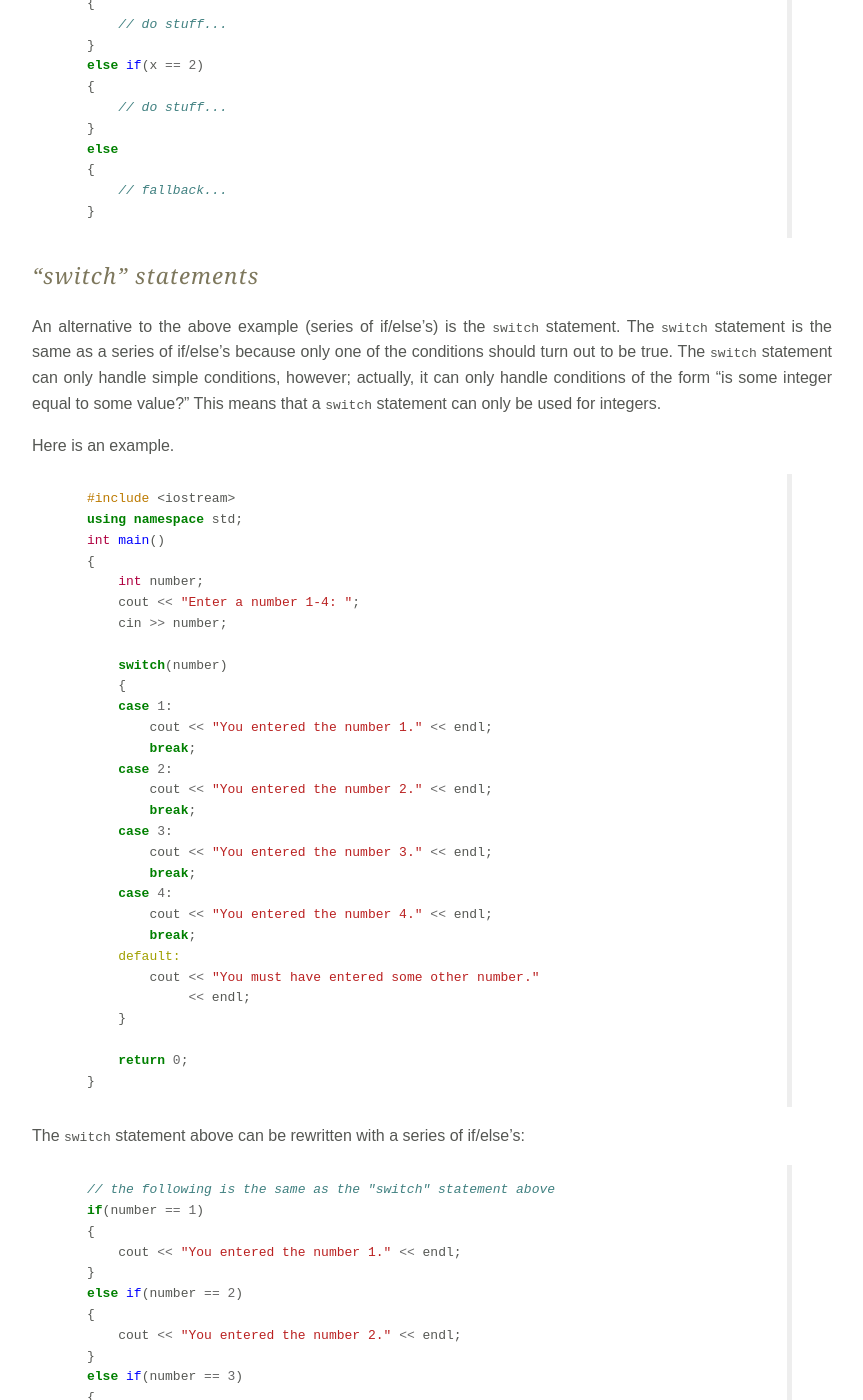
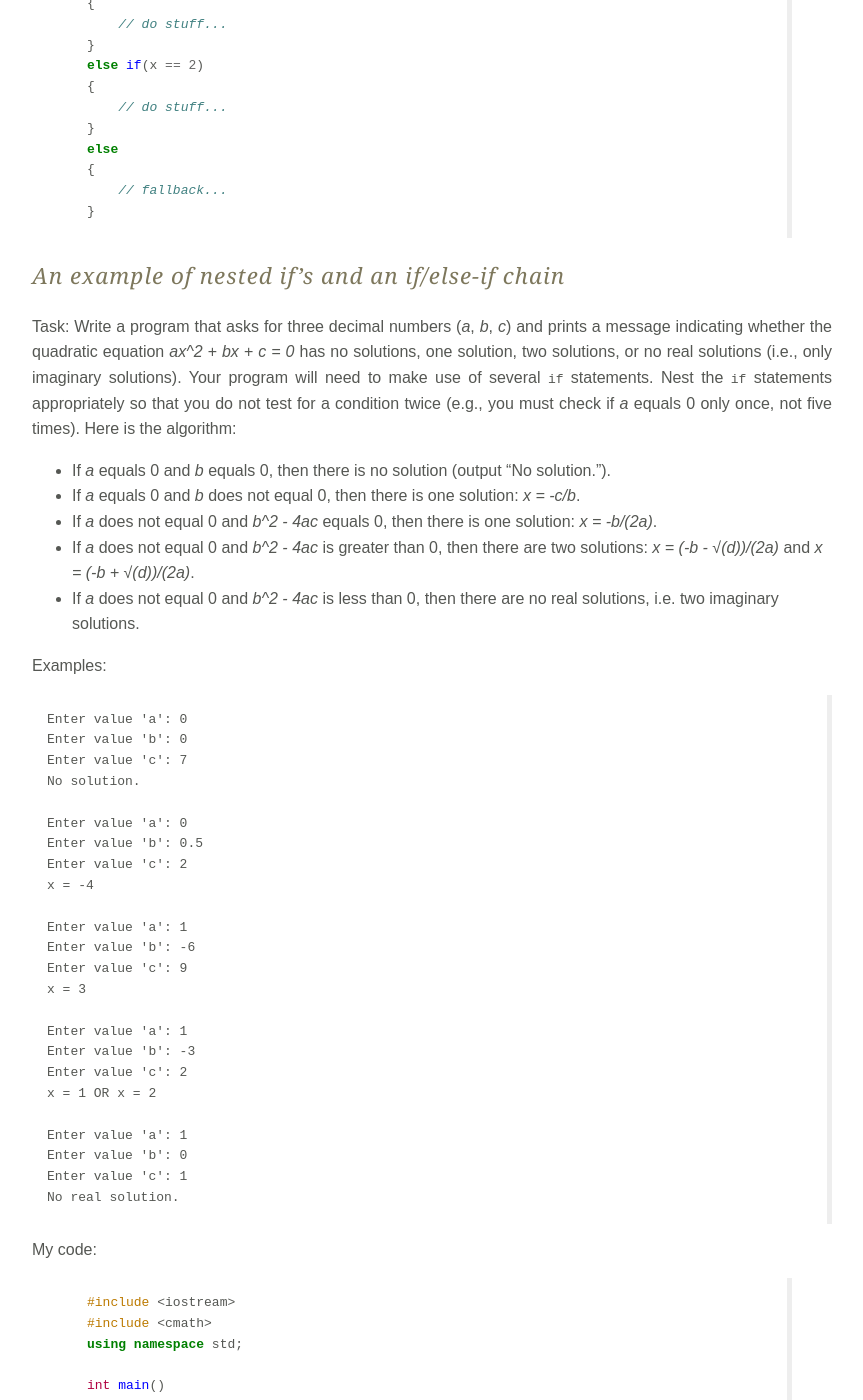
Before and after one commit to joshuaeckroth/cse230-website, a Jekyll site: the page built from lecture/conditionals.markdown, in a window 1280 px wide and 1400 px high, scrolled down 3740 px. Shown: the whole window, without its empty margins (208-1071 px from the left). Built offline with Jekyll 4.4.1, drawn with Linux system fonts in a browser that asks for light colours; Markdown is read by kramdown in place of the engine named in the settings; some of the changed text lies outside the part shown.

Commit message:
Added quadratic example to conditionals notes.

```diff
--- a/lecture/conditionals.markdown
+++ b/lecture/conditionals.markdown
@@ -194,6 +194,101 @@ else
 }
 {% endhighlight %}
 
+## An example of nested if's and an if/else-if chain
+
+Task: Write a program that asks for three decimal numbers (*a*, *b*, *c*) and
+prints a message indicating whether the quadratic equation *ax^2 + bx + c = 0* has no
+solutions, one solution, two solutions, or no real solutions (i.e., only
+imaginary solutions). Your program will need to make use of several `if`
+statements. Nest the `if` statements appropriately so that you do not test for a
+condition twice (e.g., you must check if *a* equals 0 only once, not five
+times). Here is the algorithm:
+
+- If *a* equals 0 and *b* equals 0, then there is no solution (output "No solution.").
+- If *a* equals 0 and *b* does not equal 0, then there is one solution: *x = -c/b*.
+- If *a* does not equal 0 and *b^2 - 4ac* equals 0, then there is one solution: *x = -b/(2a)*.
+- If *a* does not equal 0 and *b^2 - 4ac* is greater than 0, then there are two solutions: *x = (-b - &radic;(d))/(2a)* and *x = (-b + &radic;(d))/(2a)*.
+- If *a* does not equal 0 and *b^2 - 4ac* is less than 0, then there are no real solutions, i.e. two imaginary solutions.
+
+Examples:
+
+<pre>
+Enter value 'a': 0
+Enter value 'b': 0
+Enter value 'c': 7
+No solution.
+
+Enter value 'a': 0
+Enter value 'b': 0.5
+Enter value 'c': 2
+x = -4
+
+Enter value 'a': 1
+Enter value 'b': -6
+Enter value 'c': 9
+x = 3
+
+Enter value 'a': 1
+Enter value 'b': -3
+Enter value 'c': 2
+x = 1 OR x = 2
+
+Enter value 'a': 1
+Enter value 'b': 0
+Enter value 'c': 1
+No real solution.
+</pre>
+
+My code:
+
+{% highlight cpp %}
+#include <iostream>
+#include <cmath>
+using namespace std;
+
+int main()
+{
+    double a, b, c, d;
+    cout << "Enter value 'a': ";
+    cin >> a;
+    cout << "Enter value 'b': ";
+    cin >> b;
+    cout << "Enter value 'c': ";
+    cin >> c;
+
+    if(fabs(a) < 0.00001)
+    {
+        if(fabs(b) < 0.00001)
+        {
+            cout << "No solution." << endl;
+        }
+        else
+        {
+            cout << "x = " << (-c/b) << endl;
+        }
+    }
+    else
+    {
+        d = pow(b, 2.0) - 4 * a * c;
+        if(fabs(d) < 0.00001)
+        {
+            cout << "x = " << (-b/(2*a)) << endl;
+        }
+        else if(d >= 0.00001)
+        {
+            cout << "x = " << ((-b - sqrt(d))/(2*a)) << " OR "
+                 << "x = " << ((-b + sqrt(d))/(2*a)) << endl;
+        }
+        else // i.e., d < 0.00001
+        {
+            cout << "No real solution." << endl;
+        }
+    }
+
+    return 0;
+}
+{% endhighlight %}
+
 ## "switch" statements
 
 An alternative to the above example (series of if/else's) is the `switch`
```
